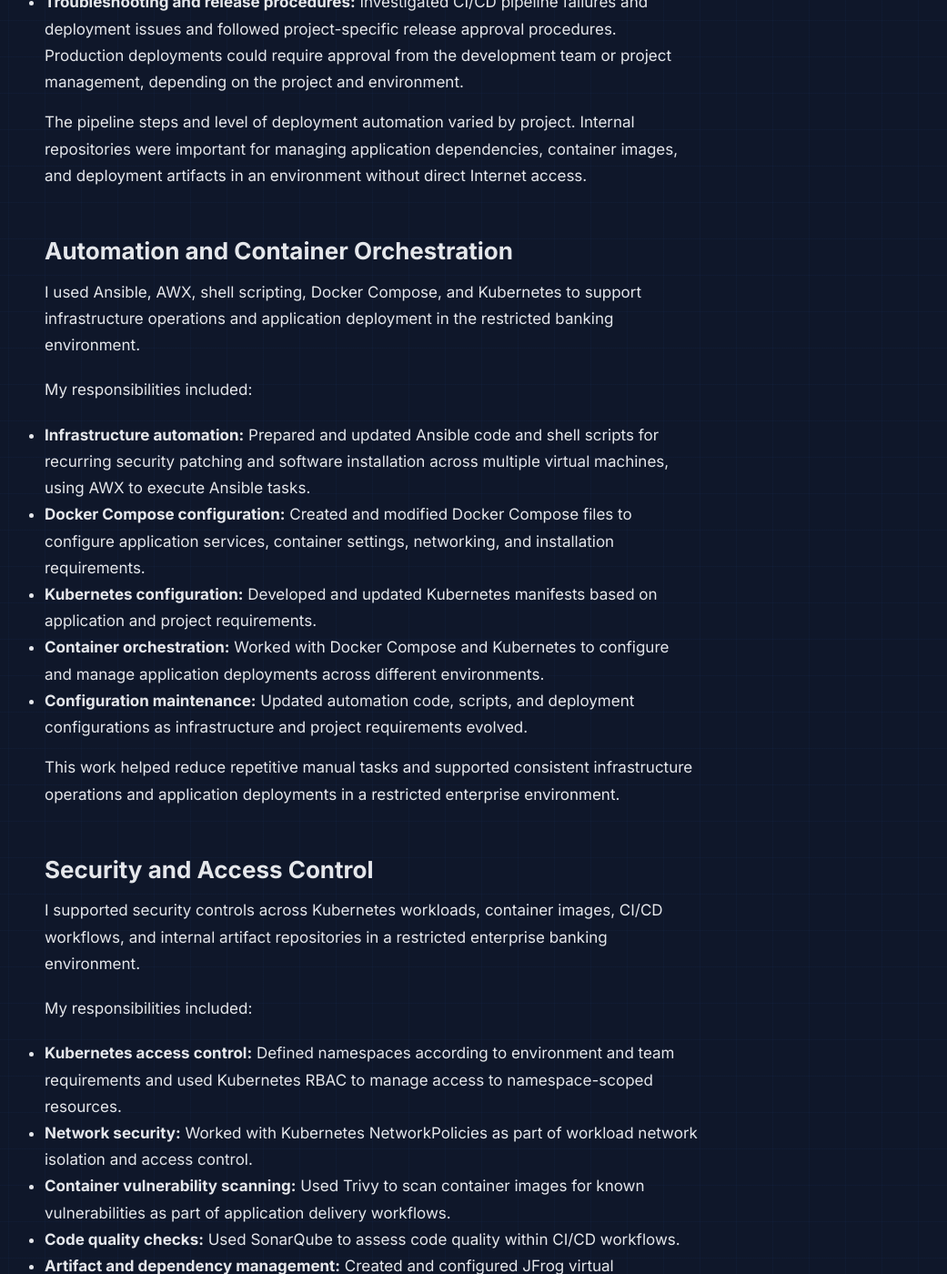
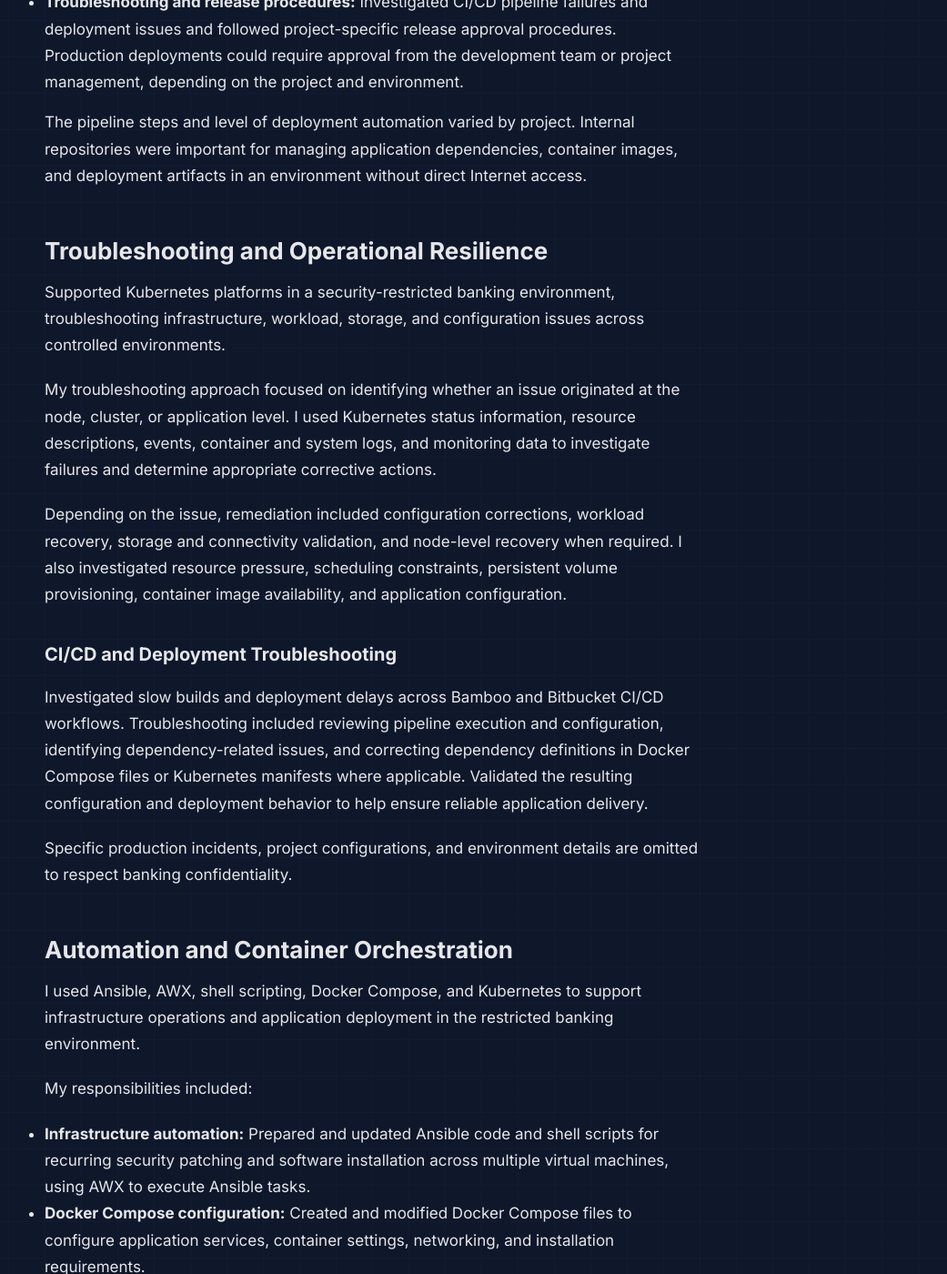
Before and after one commit to SaraIravani/SaraIravani-SaraIravani.github.io, a Jekyll site: the page built from work/tata-tejarat-bank.md, in a window 1280 px wide and 1400 px high, scrolled down 6378 px. Shown: the whole window at 91% size, without its empty margins (231-1272 px from the left). Built offline with Jekyll 4.4.1, drawn with Linux system fonts in a browser that asks for light colours; some of the changed text lies outside the part shown.

Commit message:
Update tata-tejarat-bank.md

```diff
--- a/work/tata-tejarat-bank.md
+++ b/work/tata-tejarat-bank.md
@@ -151,7 +151,7 @@ Calico was used as the Kubernetes CNI. I worked with Kubernetes networking as pa
 For storage, I worked with NFS and Longhorn, including storage configuration and troubleshooting according to application and project requirements.
 
 
-## CI/CD
+## CI/CD and Artifact Management
 
 I worked with Bamboo and Bitbucket Server to support application build, container image creation, and deployment artifact preparation in the restricted banking environment.
 
@@ -165,6 +165,20 @@ My contributions included:
 * **Troubleshooting and release procedures:** Investigated CI/CD pipeline failures and deployment issues and followed project-specific release approval procedures. Production deployments could require approval from the development team or project management, depending on the project and environment.
 
 The pipeline steps and level of deployment automation varied by project. Internal repositories were important for managing application dependencies, container images, and deployment artifacts in an environment without direct Internet access.
+
+## Troubleshooting and Operational Resilience
+
+Supported Kubernetes platforms in a security-restricted banking environment, troubleshooting infrastructure, workload, storage, and configuration issues across controlled environments.
+
+My troubleshooting approach focused on identifying whether an issue originated at the node, cluster, or application level. I used Kubernetes status information, resource descriptions, events, container and system logs, and monitoring data to investigate failures and determine appropriate corrective actions.
+
+Depending on the issue, remediation included configuration corrections, workload recovery, storage and connectivity validation, and node-level recovery when required. I also investigated resource pressure, scheduling constraints, persistent volume provisioning, container image availability, and application configuration.
+
+### CI/CD and Deployment Troubleshooting
+
+Investigated slow builds and deployment delays across Bamboo and Bitbucket CI/CD workflows. Troubleshooting included reviewing pipeline execution and configuration, identifying dependency-related issues, and correcting dependency definitions in Docker Compose files or Kubernetes manifests where applicable. Validated the resulting configuration and deployment behavior to help ensure reliable application delivery.
+
+Specific production incidents, project configurations, and environment details are omitted to respect banking confidentiality.
 
 
 ## Automation and Container Orchestration
```
